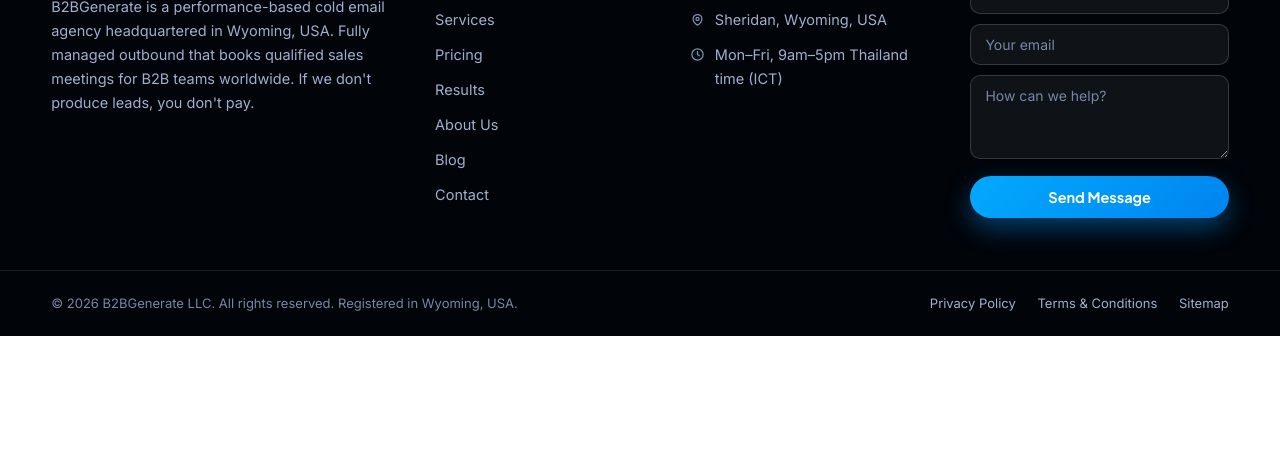
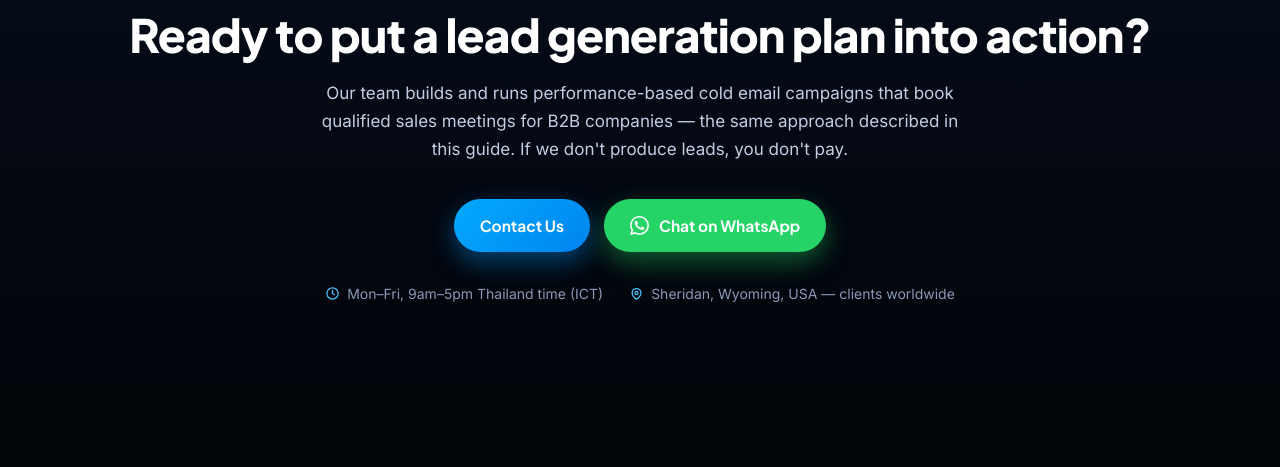
Before and after one commit to jimmybbk/b2bgenerate, a plain HTML site: page blog/b2b-marketing-consultants/index.html in a window 1280 px wide. Shown: the part 5104-5571 px from the top of the page. Before the commit the page ends 5440 px from the top, so only its background shows below. Drawn offline with Linux system fonts and the light colour scheme.

Commit message:
Add Contact Us CTA section at the end of each blog article

```diff
--- a/blog/b2b-marketing-consultants/index.html
+++ b/blog/b2b-marketing-consultants/index.html
@@ -159,6 +159,23 @@
         </div>
       </div>
     </section>
+
+    <!-- Final CTA -->
+    <section class="section final-cta">
+      <div class="container reveal">
+        <span class="eyebrow" style="justify-content:center;display:inline-flex">Work with B2BGenerate</span>
+        <h2>Ready to put a lead generation plan into action?</h2>
+        <p>Our team builds and runs performance-based cold email campaigns that book qualified sales meetings for B2B companies — the same approach described in this guide. If we don't produce leads, you don't pay.</p>
+        <div class="hero-ctas" style="justify-content:center">
+          <a class="btn btn-primary" href="../../contact/">Contact Us</a>
+          <a class="btn btn-wa" href="https://wa.me/61466554433?text=Hi%20B2BGenerate%2C%20I%27d%20like%20to%20learn%20more%20about%20your%20cold%20email%20service." target="_blank" rel="noopener"><svg viewBox="0 0 24 24" fill="currentColor" aria-hidden="true"><path d="M17.472 14.382c-.297-.149-1.758-.867-2.03-.967-.273-.099-.471-.148-.67.15-.197.297-.767.966-.94 1.164-.173.199-.347.223-.644.075-.297-.15-1.255-.463-2.39-1.475-.883-.788-1.48-1.761-1.653-2.059-.173-.297-.018-.458.13-.606.134-.133.298-.347.446-.52.149-.174.198-.298.298-.497.099-.198.05-.371-.025-.52-.075-.149-.669-1.612-.916-2.207-.242-.579-.487-.5-.669-.51-.173-.008-.371-.01-.57-.01-.198 0-.52.074-.792.372-.272.297-1.04 1.016-1.04 2.479 0 1.462 1.065 2.875 1.213 3.074.149.198 2.096 3.2 5.077 4.487.709.306 1.262.489 1.694.625.712.227 1.36.195 1.871.118.571-.085 1.758-.719 2.006-1.413.248-.694.248-1.289.173-1.413-.074-.124-.272-.198-.57-.347m-5.421 7.403h-.004a9.87 9.87 0 0 1-5.031-1.378l-.361-.214-3.741.982.998-3.648-.235-.374a9.86 9.86 0 0 1-1.51-5.26c.001-5.45 4.436-9.884 9.888-9.884 2.64 0 5.122 1.03 6.988 2.898a9.825 9.825 0 0 1 2.893 6.994c-.003 5.45-4.437 9.884-9.885 9.884m8.413-18.297A11.815 11.815 0 0 0 12.05 0C5.495 0 .16 5.335.157 11.892c0 2.096.547 4.142 1.588 5.945L.057 24l6.305-1.654a11.882 11.882 0 0 0 5.683 1.448h.005c6.554 0 11.89-5.335 11.893-11.893a11.821 11.821 0 0 0-3.48-8.413z"/></svg>Chat on WhatsApp</a>
+        </div>
+        <div class="quick">
+          <span><svg class="i-ico" viewBox="0 0 24 24" fill="none" stroke="currentColor" stroke-width="2" stroke-linecap="round" aria-hidden="true"><circle cx="12" cy="12" r="9"/><path d="M12 7v5l3 2"/></svg> Mon–Fri, 9am–5pm Thailand time (ICT)</span>
+          <span><svg class="i-ico" viewBox="0 0 24 24" fill="none" stroke="currentColor" stroke-width="2" stroke-linecap="round" stroke-linejoin="round" aria-hidden="true"><path d="M12 21s-7-4.5-7-10a7 7 0 0 1 14 0c0 5.5-7 10-7 10z"/><circle cx="12" cy="11" r="2.5"/></svg> Sheridan, Wyoming, USA — clients worldwide</span>
+        </div>
+      </div>
+    </section>
   </main>
 
   <!-- Footer -->
```
Also changed, not shown: blog/cold-email-agency-vs-facebook-ads/index.html (+17 -0 lines).
